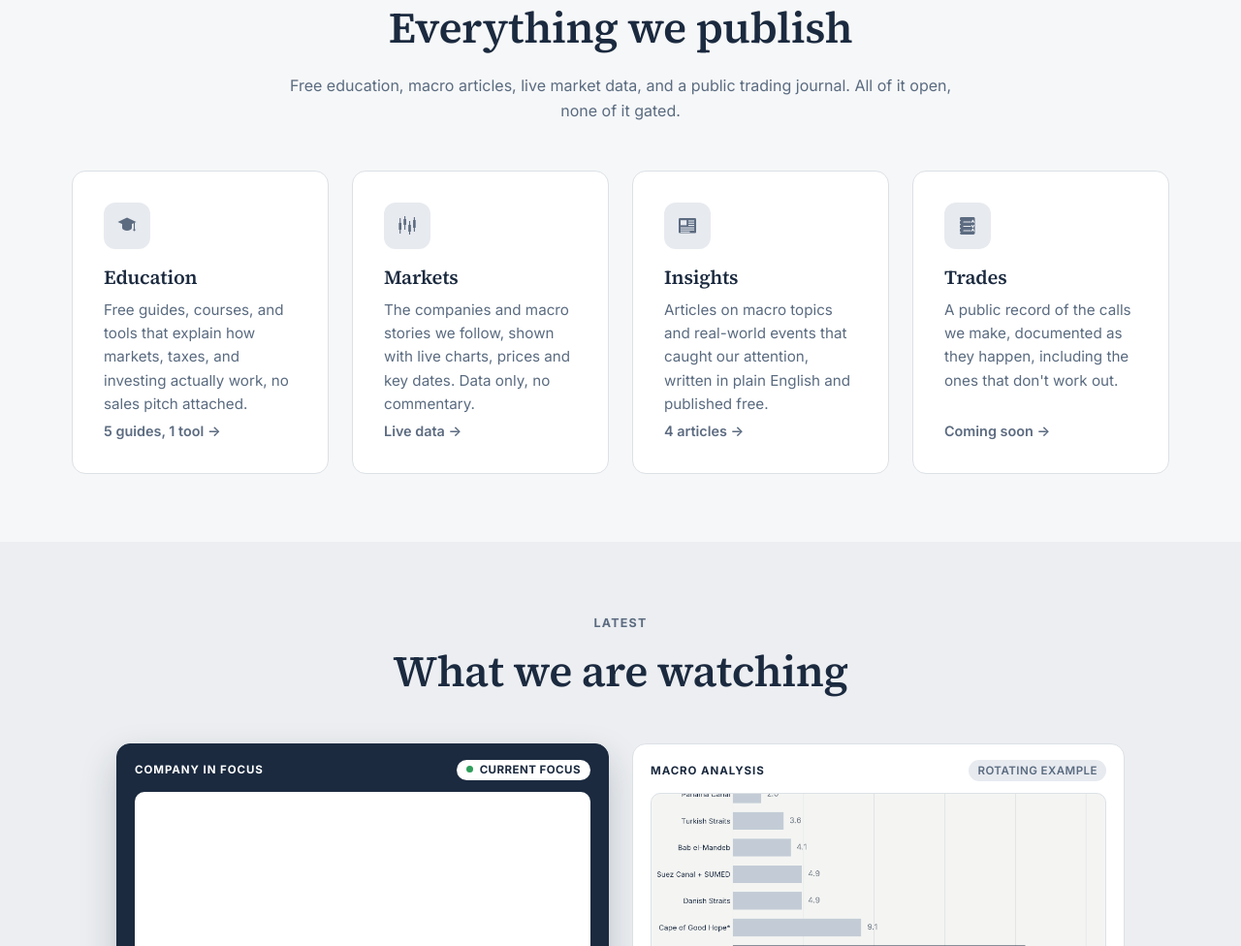
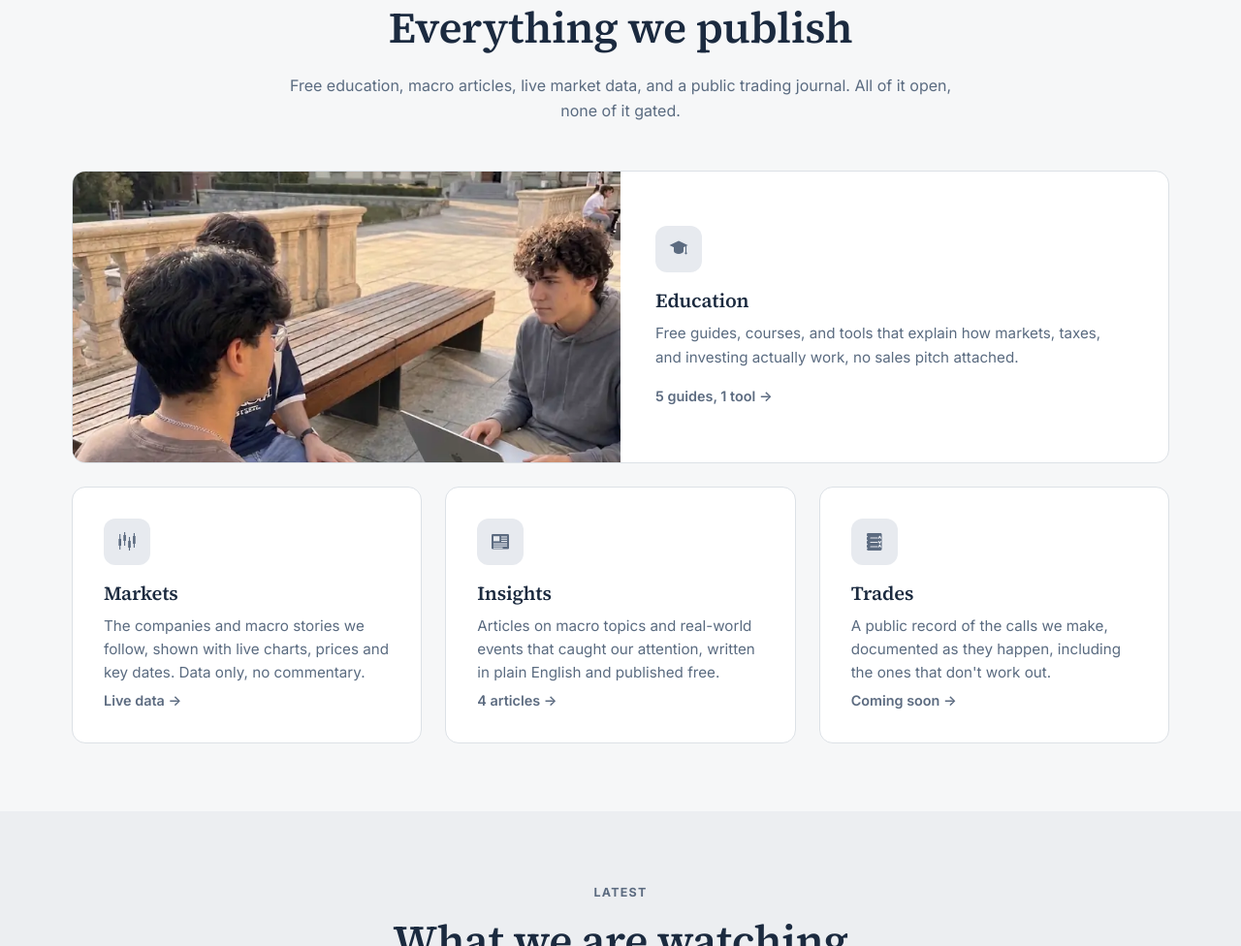
Before and after one commit to Surava-debug/Surava-Website, a plain HTML site: page index.html in a window 1280 px wide. Shown: the part 737-1713 px from the top of the page at 97% size. Drawn offline with Linux system fonts and the light colour scheme; a script that the page names is missing.

Commit message:
Feature Education with a photo on the homepage, add skim marks to the Moderna conclusion, CSV on request on Trades
Co-Authored-By: Claude Opus 5.5 <noreply@anthropic.com>
Claude-Session: https://claude.ai/code/session_01WpBD1we3kxzsgce7rMrVSr

```diff
--- a/css/style.css
+++ b/css/style.css
@@ -2425,3 +2425,60 @@ table.trades { min-width: 820px; }
   .fa-cta::after { animation: none; display: none; }
   .fa-cta, .fa-cta-arrow { transition: none; }
 }
+
+/* Homepage "Everything we publish": Education featured with a photo, the other three below */
+.publish-grid { grid-template-columns: repeat(3, 1fr); }
+.publish-grid > .card-featured {
+  grid-column: 1 / -1;
+  display: grid;
+  grid-template-columns: minmax(0, 1fr) minmax(0, 1fr);
+  padding: 0;
+  overflow: hidden;
+}
+.card-featured .card-photo {
+  position: relative;
+  min-height: 300px;
+  overflow: hidden;
+  background: var(--color-accent-soft);
+}
+.card-featured .card-photo img {
+  position: absolute;
+  inset: 0;
+  width: 100%;
+  height: 100%;
+  object-fit: cover;
+  object-position: center 40%;
+  transition: transform 0.5s ease;
+}
+.card-featured:hover .card-photo img { transform: scale(1.03); }
+.card-featured-body {
+  padding: 32px 36px;
+  display: flex;
+  flex-direction: column;
+  justify-content: center;
+  align-items: flex-start;
+}
+.card-featured-body p { max-width: 460px; }
+@media (max-width: 760px) {
+  .publish-grid { grid-template-columns: 1fr; }
+}
+@media (max-width: 600px) {
+  .publish-grid > .card-featured { grid-template-columns: 1fr; }
+  .card-featured .card-photo { min-height: 0; aspect-ratio: 16 / 10; }
+  .card-featured .card-photo img { object-position: center 50%; }
+  .card-featured-body { padding: 22px; }
+}
+@media (prefers-reduced-motion: reduce) {
+  .card-featured .card-photo img { transition: none; }
+  .card-featured:hover .card-photo img { transform: none; }
+}
+
+/* Skim marks: a light grey highlighter on the phrases a skimming reader should catch */
+.article-body mark.skim {
+  color: inherit;
+  background: linear-gradient(180deg, transparent 40%, #DFE4EA 40%);
+  padding: 0 2px;
+  border-radius: 2px;
+  -webkit-box-decoration-break: clone;
+  box-decoration-break: clone;
+}
--- a/index.html
+++ b/index.html
@@ -8,7 +8,7 @@
   <link rel="preconnect" href="https://fonts.googleapis.com">
   <link rel="preconnect" href="https://fonts.gstatic.com" crossorigin>
   <link href="https://fonts.googleapis.com/css2?family=Inter:wght@400;500;600;700&family=Source+Serif+4:opsz,wght@8..60,400;8..60,600;8..60,700&display=swap" rel="stylesheet">
-  <link rel="stylesheet" href="/css/style.css?v=20261031a" />
+  <link rel="stylesheet" href="/css/style.css?v=20261031c" />
   <link rel="icon" type="image/png" href="/assets/brand/favicon.png">
 <link rel="icon" href="/favicon.ico" sizes="any">
 <link rel="apple-touch-icon" href="/assets/brand/apple-touch-icon.png">
@@ -70,12 +70,15 @@
         <h2>Everything we publish</h2>
         <p>Free education, macro articles, live market data, and a public trading journal. All of it open, none of it gated.</p>
       </div>
-      <div class="grid grid-4 publish-grid">
-        <div class="card">
-          <div class="icon"><img src="/assets/icons/icon-financial-education.svg" alt="" style="width:24px; height:24px; object-fit:contain;"></div>
-          <h3>Education</h3>
-          <p>Free guides, courses, and tools that explain how markets, taxes, and investing actually work, no sales pitch attached.</p>
-          <a href="/education/" class="card-link">5 guides, 1 tool →</a>
+      <div class="grid publish-grid">
+        <div class="card card-featured">
+          <div class="card-photo"><img src="/assets/photos/education-students.webp" alt="Three young people talking on benches outside, one working on a laptop" width="768" height="576" loading="lazy" decoding="async"></div>
+          <div class="card-featured-body">
+            <div class="icon"><img src="/assets/icons/icon-financial-education.svg" alt="" style="width:24px; height:24px; object-fit:contain;"></div>
+            <h3>Education</h3>
+            <p>Free guides, courses, and tools that explain how markets, taxes, and investing actually work, no sales pitch attached.</p>
+            <a href="/education/" class="card-link">5 guides, 1 tool →</a>
+          </div>
         </div>
         <div class="card">
           <div class="icon"><img src="/assets/icons/icon-live-markets.svg" alt="" style="width:24px; height:24px; object-fit:contain;"></div>
```
Also changed, not shown: insights/insight-06-moderna-conclusion.html (+5 -5 lines), trades/index.html (+1 -1 lines), assets/photos/education-students.webp (added).
